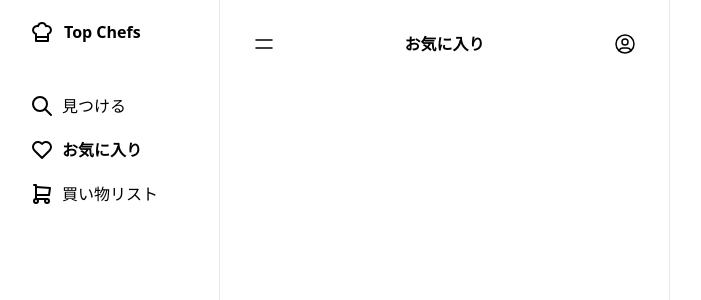
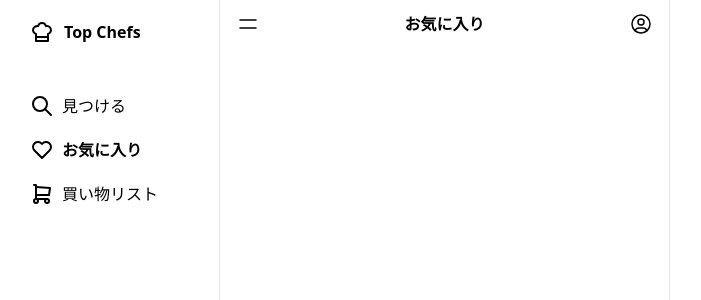
Before and after one commit to qin-team-recipe/14-frontend, a Next.js app: page /fav in a window 1280 px wide. Shown: the top 300 px of the page, without its empty margins (290-991 px from the left). Built offline with nearby package versions, Linux system fonts and the light colour scheme.

Commit message:
プルリクエストレビュー分

```diff
--- a/src/app/(top)/fav/page.jsx
+++ b/src/app/(top)/fav/page.jsx
@@ -1,5 +1,9 @@
-import FavBar from "@/app/_components/FavBar/FavBar";
+import { FavBar } from "@/components/Bar";
 
 export default function Fav() {
-  return <FavBar />;
+  return (
+    <div className="px-4 py-3">
+      <FavBar />
+    </div>
+  );
 }
--- a/src/app/(top)/list/page.jsx
+++ b/src/app/(top)/list/page.jsx
@@ -1,5 +1,9 @@
-import ListBar from "@/app/_components/ListBar/ListBar";
+import { ListBar } from "@/components/Bar";
 
 export default function List() {
-  return <ListBar />;
+  return (
+    <div className="px-4 py-3">
+      <ListBar />
+    </div>
+  );
 }
--- a/src/app/_components/FavBar/FavBar.jsx
+++ /dev/null
@@ -1,21 +0,0 @@
-import { IconUserCircle, IconMenu } from "@tabler/icons-react";
-import Link from "next/link";
-
-export default function FavBar() {
-  return (
-    <div className="m-8">
-      <ul className="flex justify-between">
-        <li>
-          <IconMenu stroke={1.5} />
-        </li>
-        <li className="font-bold">お気に入り</li>
-        {/* userアイコンだけがないログアウト状態はログイン画面ができてから作ると思ったので飛ばしました */}
-        <li>
-          <Link href="/fav">
-            <IconUserCircle stroke={1.5} />
-          </Link>
-        </li>
-      </ul>
-    </div>
-  );
-}
--- a/src/app/_components/ListBar/ListBar.jsx
+++ /dev/null
@@ -1,7 +0,0 @@
-export default function ListBar() {
-  return (
-    <div className="m-8">
-      <div className="text-center font-bold">買い物リスト</div>
-    </div>
-  );
-}
--- a/src/app/_components/Navigation/Navigation.jsx
+++ b/src/app/_components/Navigation/Navigation.jsx
@@ -7,7 +7,7 @@ import {
 import { NavigationItem } from "./NavigationItem";
 
 // ナビゲーション
-export const Navigation = () => {
+export function Navigation() {
   return (
     <nav className="fixed bottom-0 z-10 flex w-full flex-col gap-10 sm:sticky sm:w-60 sm:pt-5">
       {/* ロゴ（PCサイズで表示） */}
@@ -30,4 +30,4 @@ export const Navigation = () => {
       </div>
     </nav>
   );
-};
+}
--- a/src/app/_components/Navigation/NavigationItem.jsx
+++ b/src/app/_components/Navigation/NavigationItem.jsx
@@ -4,7 +4,7 @@ import Link from "next/link";
 import { usePathname } from "next/navigation";
 
 // ナビゲーションアイテム
-export const NavigationItem = ({ text, icon, href }) => {
+export function NavigationItem({ text, icon, href }) {
   // 現在のパス取得
   const pathname = usePathname();
   // 現在のパスとhrefが一致している場合はtrueを返す
@@ -22,4 +22,4 @@ export const NavigationItem = ({ text, icon, href }) => {
       </div>
     </Link>
   );
-};
+}
--- /dev/null
+++ b/src/components/Bar/Bar.jsx
@@ -0,0 +1,9 @@
+export function Bar({ children, leftComponent, rightComponent }) {
+  return (
+    <nav className="flex justify-between">
+      {leftComponent ? leftComponent : <div className="h-6 w-6" />}
+      <span className="font-bold">{children}</span>
+      {rightComponent ? rightComponent : <div className="h-6 w-6" />}
+    </nav>
+  );
+}
--- /dev/null
+++ b/src/components/Bar/FavBar.jsx
@@ -0,0 +1,27 @@
+import { IconUserCircle, IconMenu } from "@tabler/icons-react";
+import Link from "next/link";
+import { Bar } from "./Bar";
+
+export function FavBar() {
+  // 将来的にはロジックをちゃんと書く
+  const isSignedIn = true;
+
+  return (
+    <Bar
+      leftComponent={
+        <Link href="#">
+          <IconMenu stroke={1.5} />
+        </Link>
+      }
+      rightComponent={
+        isSignedIn && (
+          <Link href="/fav">
+            <IconUserCircle stroke={1.5} />
+          </Link>
+        )
+      }
+    >
+      お気に入り
+    </Bar>
+  );
+}
--- /dev/null
+++ b/src/components/Bar/ListBar.jsx
@@ -0,0 +1,5 @@
+import { Bar } from "./Bar";
+
+export function ListBar() {
+  return <Bar>買い物リスト</Bar>;
+}
--- /dev/null
+++ b/src/components/Bar/index.js
@@ -0,0 +1,2 @@
+export { FavBar } from "./FavBar";
+export { ListBar } from "./ListBar";
```
